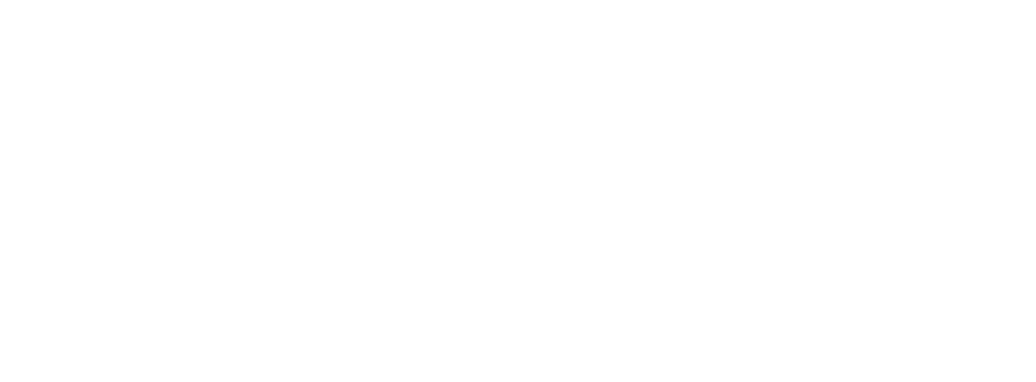
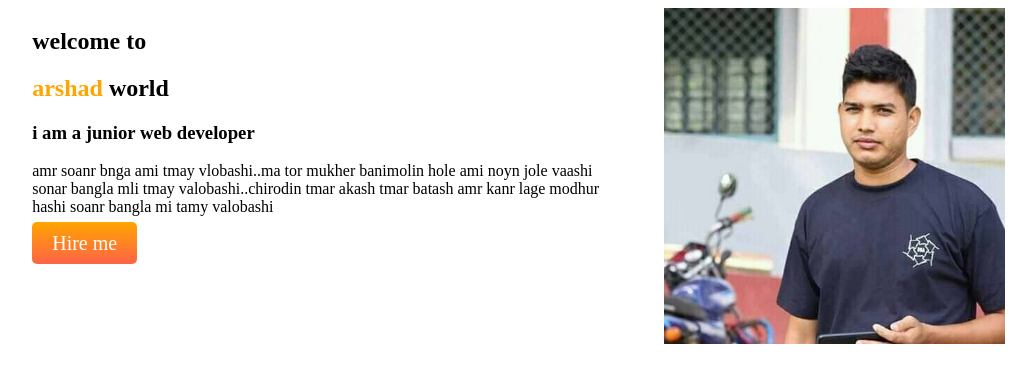
Before and after one commit to mdarshadulhaque/arshad-portfolio, a plain HTML site: page index.html in a window 1280 px wide. Shown: the whole page, without its empty margins (39-1075 px from the left). Drawn offline with Linux system fonts and the light colour scheme.

Commit message:
git added

```diff
--- a/index.html
+++ b/index.html
@@ -10,7 +10,20 @@
 </head>
 
 <body>
+    <section class="flexible">
+        <div class="width">
+            <h1>welcome to</h1>
+            <h1><span class="orange">arshad</span> world</h1>
+            <h3>i am a junior web developer</h3>
+            <p>amr soanr bnga ami tmay vlobashi..ma tor mukher banimolin hole ami noyn jole vaashi sonar bangla mli tmay
+                valobashi..chirodin tmar akash tmar batash amr kanr lage modhur hashi soanr bangla mi tamy valobashi</p>
+            <a class="link-button" href="facebook.com">Hire me</a>
+        </div>
+        <div class="width">
+            <img src="my img/269783875_288523383333264_7329793076827875094_n (1).jpg" alt="">
+        </div>
 
+    </section>
 </body>
 
 </html>
--- a/style.css
+++ b/style.css
@@ -0,0 +1,21 @@
+.orange{
+    color: orange;
+}
+.flexible{
+    display: flex;
+}
+.width{
+    width: 50%;
+    padding-left: 5%;
+    }
+   .width img{
+       width: 60%;
+   }
+   .link-button{
+       text-decoration: none;
+       background-image: linear-gradient(orange,tomato);
+       padding: 10px 20px;
+       border-radius: 5px;
+       color: white;
+       font-size: 20px;
+   }
```
Also changed, not shown: my img/269783875_288523383333264_7329793076827875094_n (1).jpg (added).
